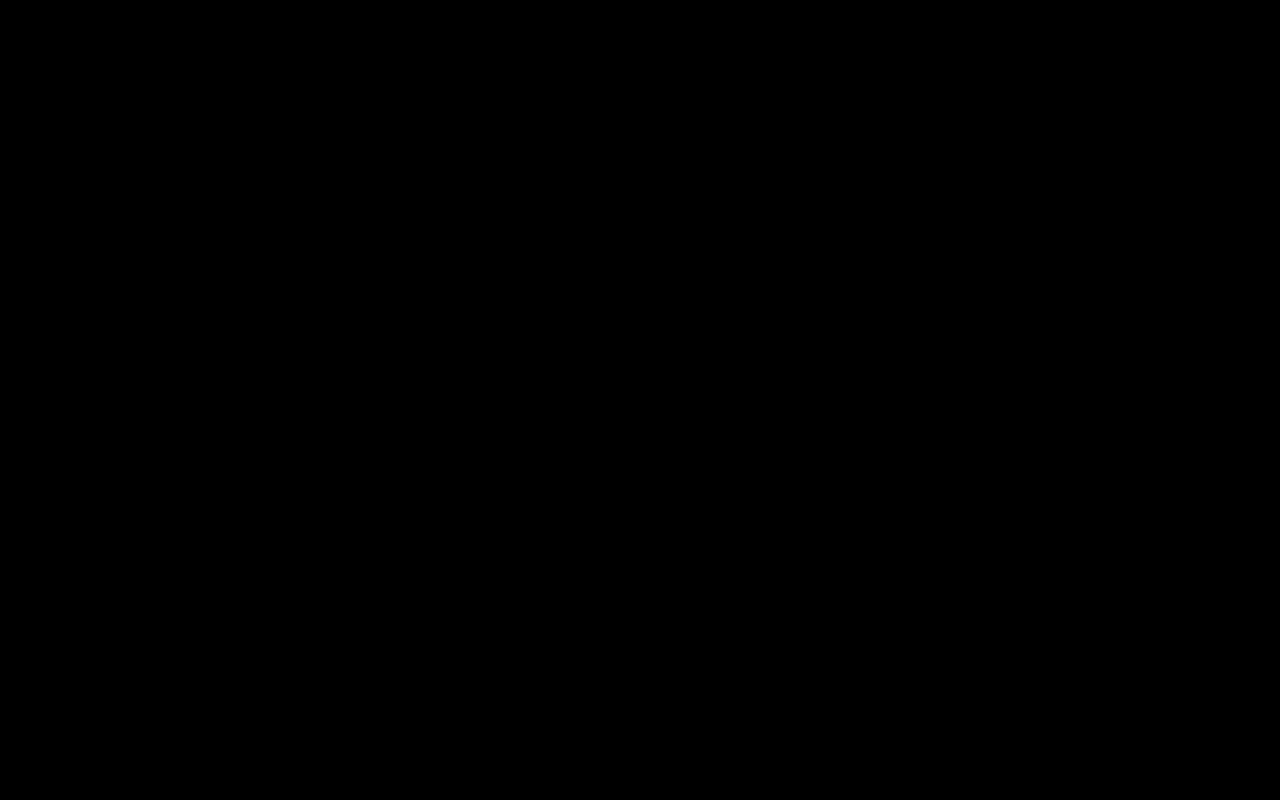
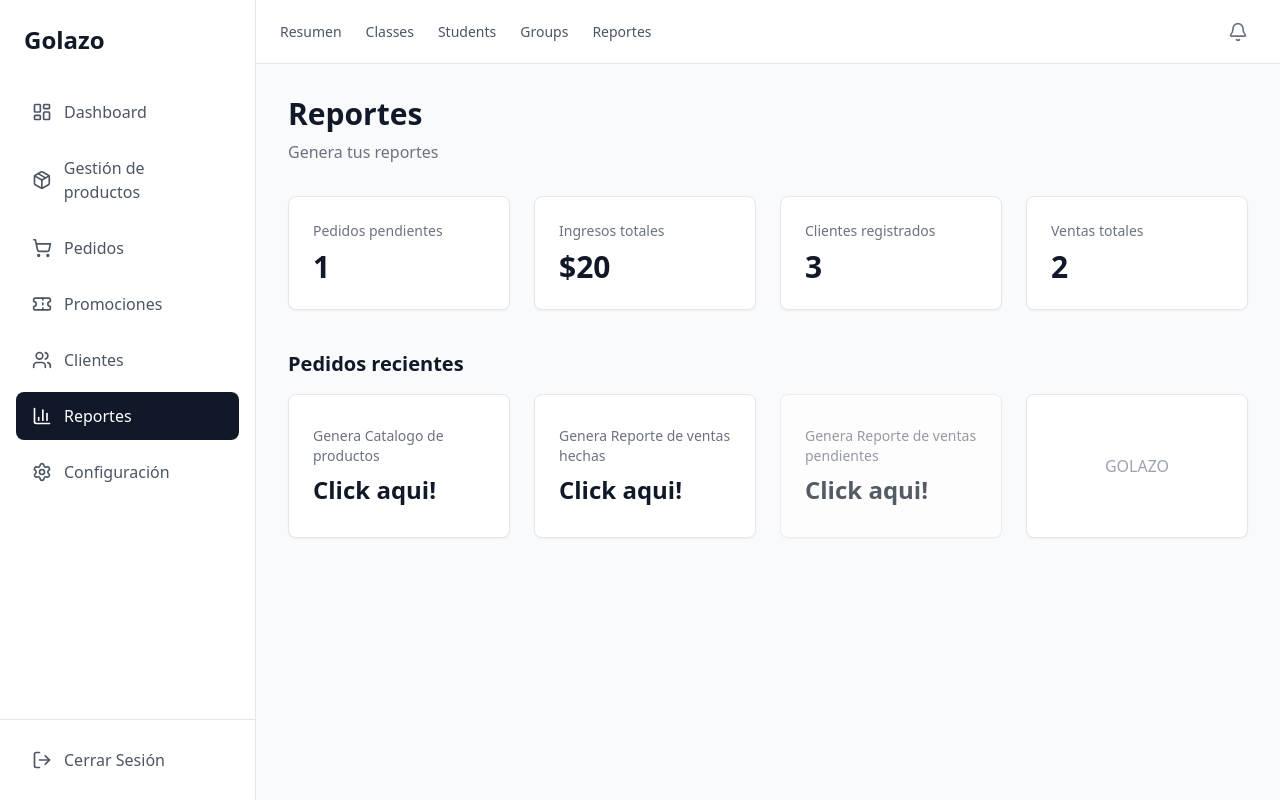
Before and after one commit to UlisesG13/Frontend_Golazo, a React (Vite) app: page /admin/reportes in a window 1280 px wide. Before the commit this address had no page. Built offline with nearby package versions, Linux system fonts and the light colour scheme.

Commit message:
Vista Reportes

```diff
--- /dev/null
+++ b/src/Administrador/components/molecule/OptionCard.jsx
@@ -0,0 +1,18 @@
+import React from 'react';
+
+/**
+ * MOLÉCULA: Una tarjeta simple para las sub-opciones de reporte.
+ * (Guardado como 'OptionCards.jsx' para seguir tu patrón plural)
+ */
+const OptionCard = ({ text }) => (
+  <button
+    type="button"
+    className="flex items-center justify-center p-6 bg-white border border-gray-200 rounded-lg shadow-sm h-36
+               hover:shadow-md hover:border-gray-300 transition-shadow duration-200 focus:outline-none
+               focus:ring-2 focus:ring-blue-500 focus:ring-offset-2"
+  >
+    <h3 className="text-xl font-bold text-gray-900">{text}</h3>
+  </button>
+);
+
+export default OptionCard;
--- /dev/null
+++ b/src/Administrador/components/molecule/ReportCard.jsx
@@ -0,0 +1,43 @@
+import React from 'react';
+
+/**
+ * MOLÉCULA: Una tarjeta clickeable para generar un reporte.
+ * (Archivo nombrado 'ReportCard.jsx' (singular)
+ * --- 1. ACEPTAR 'onClick' COMO PROP ---
+ */
+const ReportCard = ({ title, actionText, isPlaceholder = false, onClick }) => {
+
+  // Lógica para la tarjeta placeholder (sin cambios)
+  if (isPlaceholder) {
+    return (
+      <div className="flex items-center justify-center p-6 bg-white border border-gray-200 rounded-lg shadow-sm h-36">
+        <span className="text-gray-400 font-medium">{title}</span>
+      </div>
+    );
+  }
+
+  // Lógica para las tarjetas normales
+  return (
+    <button
+      type="button"
+      // --- 2. ASIGNAR EL EVENTO 'onClick' AL BOTÓN ---
+      onClick={onClick}
+      // Deshabilitar el botón si no tiene una función onClick (ej. "ventas hechas")
+      disabled={!onClick}
+      className={`
+        flex flex-col justify-center text-left p-6 bg-white border border-gray-200 rounded-lg shadow-sm h-36
+        transition-shadow duration-200
+        ${/* --- 3. CAMBIAR ESTILO SI ES CLICKEABLE O NO --- */ ''}
+        ${onClick
+          ? 'hover:shadow-md hover:border-gray-300 focus:outline-none focus:ring-2 focus:ring-blue-500 focus:ring-offset-2 cursor-pointer' // Estilo Clickeable
+          : 'opacity-70 cursor-not-allowed' // Estilo para tarjetas no clickeables
+        }
+      `}
+    >
+      <p className="text-sm font-medium text-gray-500">{title}</p>
+      <h3 className="mt-2 text-2xl font-bold text-gray-900">{actionText}</h3>
+    </button>
+  );
+};
+
+export default ReportCard;
--- /dev/null
+++ b/src/Administrador/components/organism/CatalogOptionsGrid.jsx
@@ -0,0 +1,29 @@
+import React from 'react';
+// Importa la nueva molécula que acabamos de crear
+// --- RUTA CORREGIDA ---
+// Cambiado de 'OptionCards.jsx' (plural) a 'OptionCard.jsx' (singular)
+import OptionCard from '../molecule/OptionCard.jsx';
+
+// Datos para las nuevas tarjetas
+const options = [
+  { text: 'Por marca' },
+  { text: 'Por talla' },
+  { text: 'Por modelo' },
+];
+
+/**
+ * ORGANISMO: Muestra la cuadrícula de 3 opciones
+ * ("Por marca", "Por talla", "Por modelo").
+ */
+const CatalogOptionsGrid = () => (
+  <div className="mt-8">
+    {/* Usamos 'lg:grid-cols-4' para mantener consistencia. La 4ta columna quedará vacía. */}
+    <div className="grid grid-cols-1 gap-6 sm:grid-cols-2 lg:grid-cols-4">
+      {options.map((opt) => (
+        <OptionCard key={opt.text} text={opt.text} />
+      ))}
+    </div>
+  </div>
+);
+
+export default CatalogOptionsGrid;
--- a/src/Administrador/components/organism/PromotionsListTable.jsx
+++ b/src/Administrador/components/organism/PromotionsListTable.jsx
@@ -1,16 +1,13 @@
 import React from 'react';
-// Reutilizamos el Átomo de Botón y el Átomo de Badge
 import Button from '../atom/Button.jsx';
-import Badge from '../atom/Badge.jsx'; // Asegúrate de que la ruta a tu átomo Badge sea correcta
+import Badge from '../atom/Badge.jsx';
 
-// Datos simulados para la tabla de promociones
 const promotionsData = [
   { id: '#PROMO-001', codigo: 'GOLAZO10', usosDisponibles: 50, usosMaximos: 100, activa: true, fechaExp: '25-12-2025' },
   { id: '#PROMO-002', codigo: 'VERANO20', usosDisponibles: 10, usosMaximos: 10, activa: false, fechaExp: '31-08-2025' },
   { id: '#PROMO-003', codigo: 'NUEVOUSER', usosDisponibles: 999, usosMaximos: 1000, activa: true, fechaExp: 'N/A' },
 ];
 
-// Los nuevos encabezados que definiste
 const headers = [
   'ID PROMOCION',
   'CODIGO',
@@ -18,7 +15,7 @@ const headers = [
   'USOS MAXIMOS',
   'ACTIVA',
   'FECHA EXPIRACION',
-  'ACCIONES' // Añadí acciones
+  'ACCIONES'
 ];
 
 /**
--- /dev/null
+++ b/src/Administrador/components/organism/ReportGeneratorGrid.jsx
@@ -0,0 +1,45 @@
+import React from 'react';
+// Asegúrate de que la ruta apunte a tu archivo 'ReportCard.jsx' (singular)
+import ReportCard from '../molecule/ReportCard.jsx';
+
+// Datos para las tarjetas de reportes con sus IDs únicos
+const reportCardsData = [
+  { id: 'catalog', title: 'Genera Catalogo de productos', actionText: 'Click aqui!' },
+  { id: 'sales', title: 'Genera Reporte de ventas hechas', actionText: 'Click aqui!' },
+  { id: 'pending', title: 'Genera Reporte de ventas pendientes', actionText: 'Click aqui!' },
+  { id: 'placeholder', title: 'GOLAZO', actionText: '', isPlaceholder: true },
+];
+
+/**
+ * ORGANISMO: Muestra el título y la cuadrícula de reportes.
+ * Recibe las funciones para manejar los clics de las diferentes tarjetas.
+ */
+const ReportGeneratorGrid = ({ onCatalogClick, onSalesClick }) => (
+  <div className="mt-10">
+    <h3 className="text-xl font-semibold text-gray-900 mb-4">Pedidos recientes</h3>
+
+    <div className="grid grid-cols-1 gap-6 sm:grid-cols-2 lg:grid-cols-4">
+      {reportCardsData.map((card) => {
+
+        // Lógica para asignar la función correcta según el ID de la tarjeta
+        const clickHandler =
+          card.id === 'catalog' ? onCatalogClick :
+          card.id === 'sales'   ? onSalesClick :
+          undefined; // Las otras tarjetas (pending, placeholder) no hacen nada
+
+        return (
+          <ReportCard
+            key={card.id}
+            title={card.title}
+            actionText={card.actionText}
+            isPlaceholder={card.isPlaceholder}
+            // Pasamos la función correspondiente (o undefined)
+            onClick={clickHandler}
+          />
+        );
+      })}
+    </div>
+  </div>
+);
+
+export default ReportGeneratorGrid;
--- /dev/null
+++ b/src/Administrador/components/organism/SalesOptionsGrid.jsx
@@ -0,0 +1,30 @@
+import React from 'react';
+// Importamos la molécula reutilizable
+// Asegúrate de que sea 'OptionCard.jsx' (singular) o 'OptionCards.jsx' (plural) según tu archivo
+import OptionCard from '../molecule/OptionCard.jsx';
+
+// Datos para las nuevas tarjetas de ventas
+const options = [
+  { text: 'Todo el año' },
+  { text: 'Ultimo mes' },
+  { text: 'Ultima semana' },
+];
+
+/**
+ * ORGANISMO: Muestra la cuadrícula de 3 opciones
+ * para el reporte de ventas.
+ */
+const SalesOptionsGrid = () => (
+  <div className="mt-8">
+    {/* Título de la sección */}
+    <h3 className="text-xl font-semibold text-gray-900 mb-4">Opciones</h3>
+
+    <div className="grid grid-cols-1 gap-6 sm:grid-cols-2 lg:grid-cols-4">
+      {options.map((opt) => (
+        <OptionCard key={opt.text} text={opt.text} />
+      ))}
+    </div>
+  </div>
+);
+
+export default SalesOptionsGrid;
--- /dev/null
+++ b/src/Administrador/pages/ReportsPage.jsx
@@ -0,0 +1,52 @@
+import React, { useState } from 'react';
+import AdminLayout from '../components/template/AdminLayout.jsx';
+import PageHeader from '../components/organism/PageHeader.jsx';
+import StatsGrid from '../components/organism/StatsGrid.jsx';
+import ReportGeneratorGrid from '../components/organism/ReportGeneratorGrid.jsx';
+import CatalogOptionsGrid from '../components/organism/CatalogOptionsGrid.jsx';
+import SalesOptionsGrid from '../components/organism/SalesOptionsGrid.jsx';
+
+const statsData = [
+  { title: 'Pedidos pendientes', value: '1' },
+  { title: 'Ingresos totales', value: '$20' },
+  { title: 'Clientes registrados', value: '3' },
+  { title: 'Ventas totales', value: '2' },
+];
+
+export default function ReportsPage() {
+  // Estados para controlar qué opciones se muestran
+  const [showCatalogOptions, setShowCatalogOptions] = useState(false);
+  const [showSalesOptions, setShowSalesOptions] = useState(false);
+
+  // Función para click en "Catálogo"
+  const handleCatalogClick = () => {
+    setShowCatalogOptions(prev => !prev);
+    setShowSalesOptions(false); // Cierra ventas si está abierto
+  };
+
+  // Función para click en "Ventas"
+  const handleSalesClick = () => {
+    setShowSalesOptions(prev => !prev);
+    setShowCatalogOptions(false); // Cierra catálogo si está abierto
+  };
+
+  return (
+    <AdminLayout>
+      <PageHeader title="Reportes" description="Genera tus reportes" />
+
+      <div className="mt-8">
+        <StatsGrid stats={statsData} />
+      </div>
+
+      {/* Pasamos ambas funciones al grid */}
+      <ReportGeneratorGrid
+        onCatalogClick={handleCatalogClick}
+        onSalesClick={handleSalesClick}
+      />
+
+      {/* Renderizado condicional de las opciones */}
+      {showCatalogOptions && <CatalogOptionsGrid />}
+      {showSalesOptions && <SalesOptionsGrid />}
+    </AdminLayout>
+  );
+}
--- a/src/App.jsx
+++ b/src/App.jsx
@@ -5,6 +5,7 @@ import AdminDashboard from './Administrador/pages/AdminDashboard';
 import ProductManagementPage from './Administrador/pages/ProductManagement.jsx';
 import OrdersPage from './Administrador/pages/OrdersPage.jsx';
 import PromotionsPage from './Administrador/pages/PromotionsPage.jsx';
+import ReportsPage from './Administrador/pages/ReportsPage.jsx'; // Nueva página de reportes
 
 function App() {
   return (
@@ -24,6 +25,9 @@ function App() {
 
         {/* Ruta para la gestión de promociones */}
         <Route path="/admin/promociones" element={<PromotionsPage />} />
+
+        {/* Ruta para la página de reportes */}
+        <Route path="/admin/reportes" element={<ReportsPage />} /> {/* Nueva ruta */}
       </Routes>
     </BrowserRouter>
   );
```
